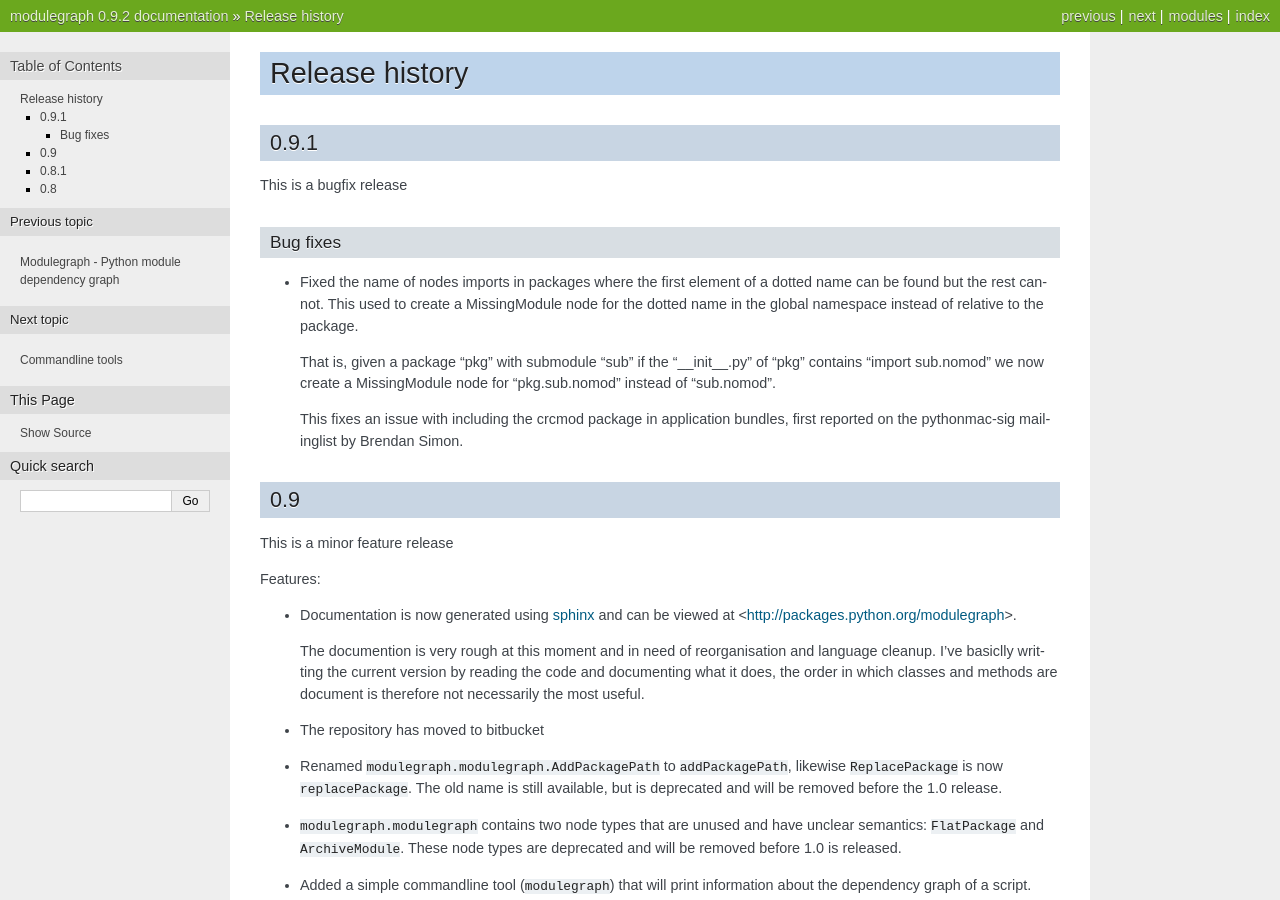
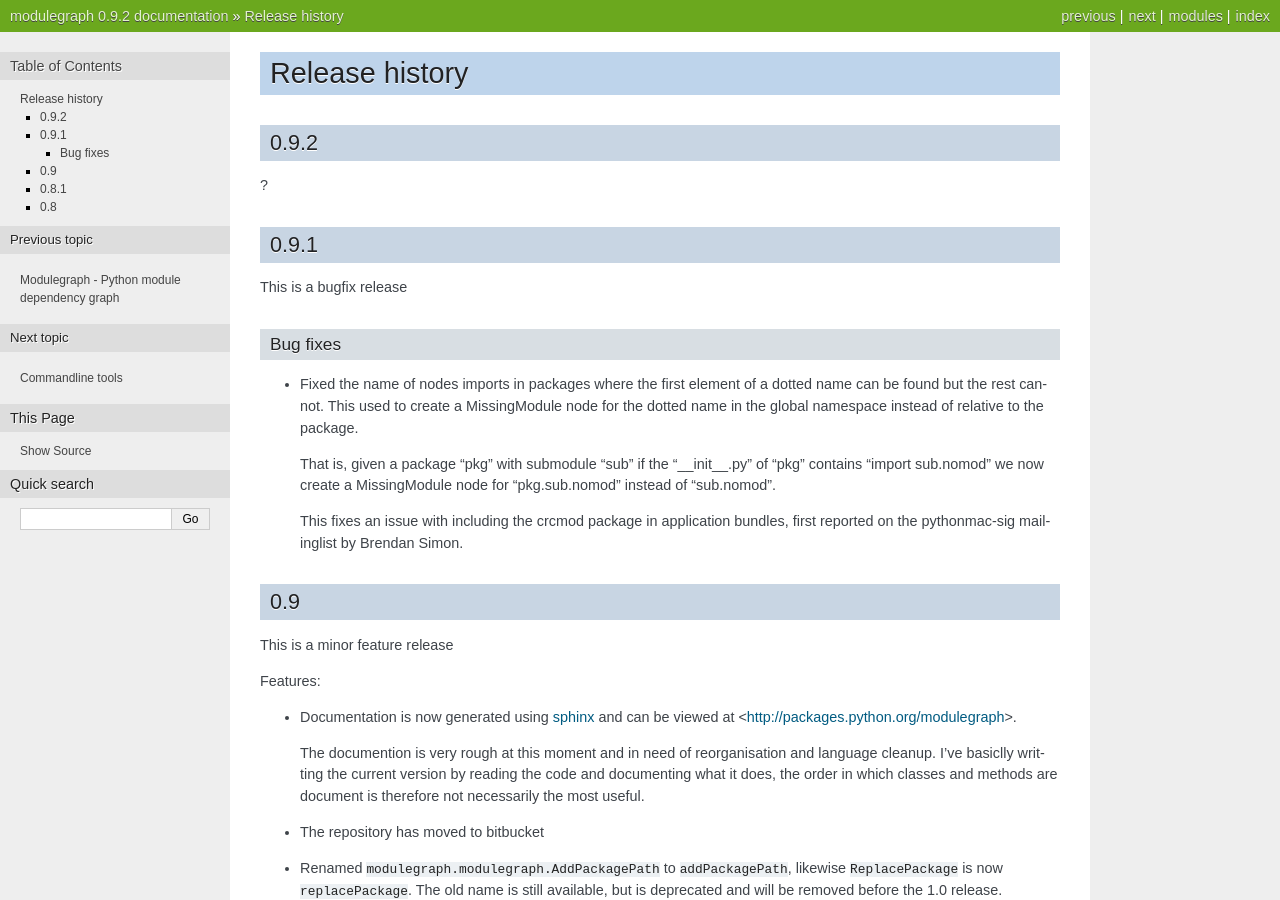
Before and after one commit to ronaldoussoren/modulegraph, a Sphinx documentation site: the page built from doc/changelog.rst, in a window 1280 px wide and 900 px high. Built offline with Sphinx 7.4.7, drawn with Linux system fonts in a browser that asks for light colours; pages that are not in the unit, such as notebooks, are missing from menus.

Commit message:
add stub for the 0.9.2 release notes

```diff
--- a/doc/changelog.rst
+++ b/doc/changelog.rst
@@ -1,5 +1,10 @@
 Release history
 ===============
+
+0.9.2
+-----
+
+?
 
 0.9.1
 -----
```
